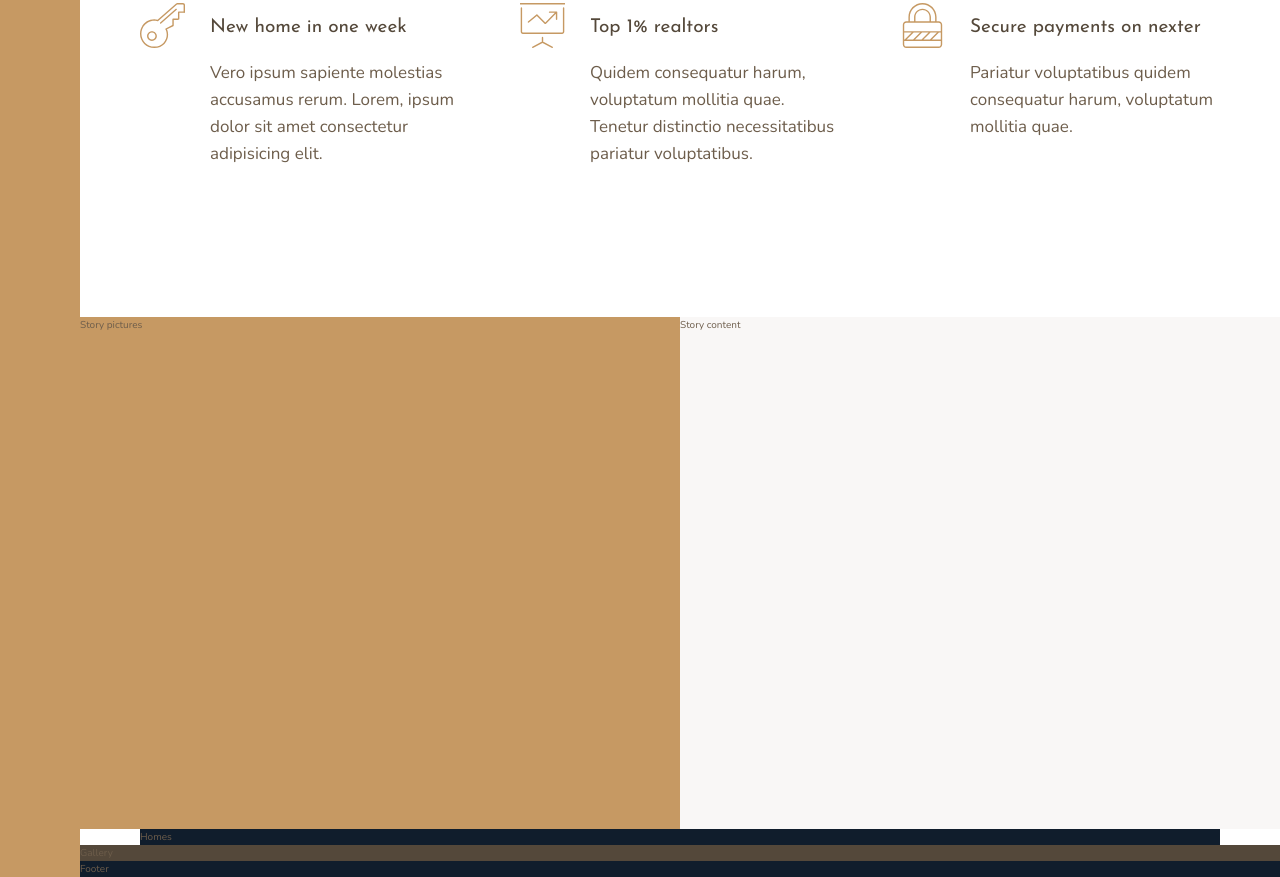
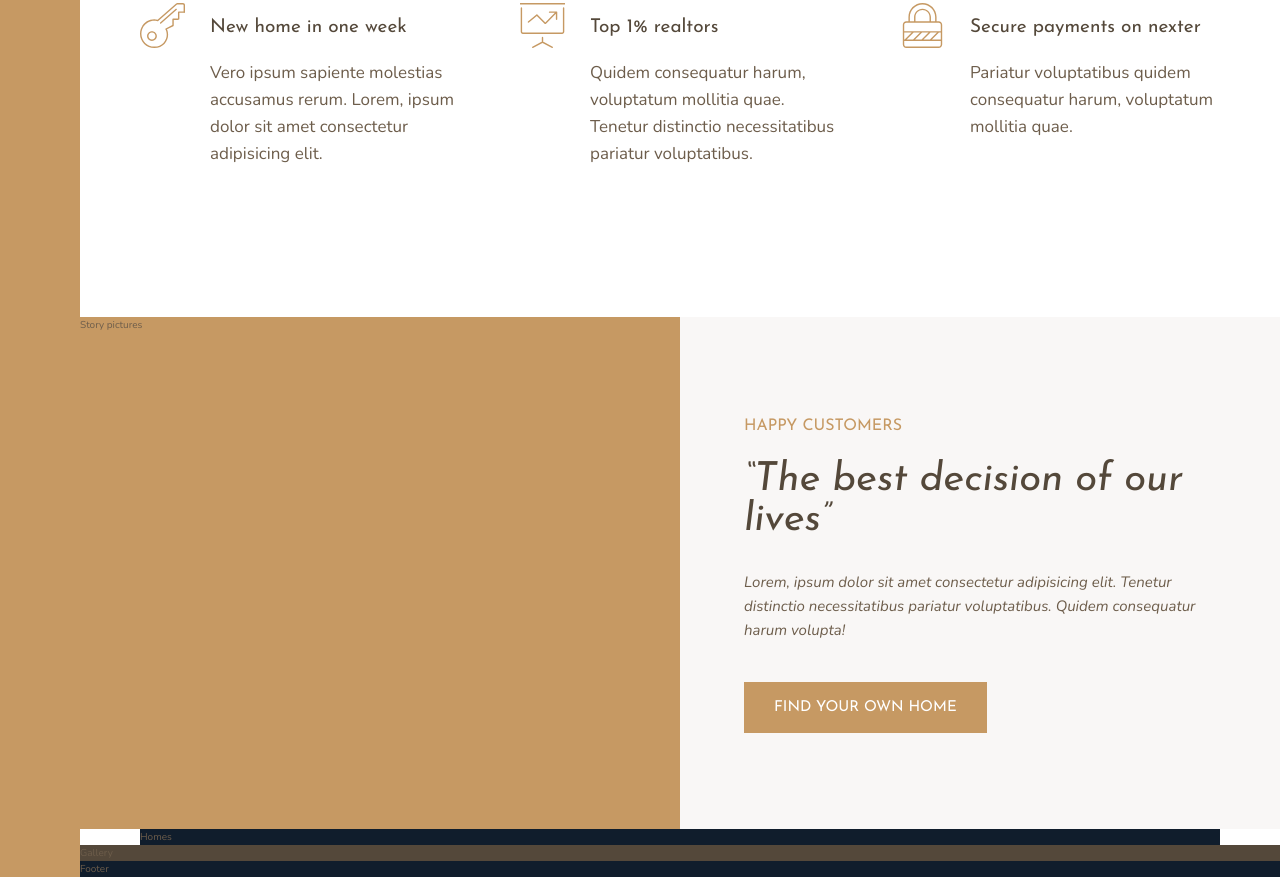
Before and after one commit to 5A58/Nexter, a website: page index.html in a window 1280 px wide. Shown: the part 991-1868 px from the top of the page. Drawn offline with nearby package versions, Linux system fonts and the light colour scheme.

Commit message:
Layout and style text portion of Story section

```diff
--- a/index.html
+++ b/index.html
@@ -93,7 +93,13 @@
     </div>
 
     <div class="story__content">
-        Story content
+        <h3 class="heading-3 mb-sm">Happy Customers</h3>
+        <h2 class="heading-2 heading-2--dark mb-md">&ldquo;The best decision of our lives&rdquo;</h2>
+        <p class="story__text">
+            Lorem, ipsum dolor sit amet consectetur adipisicing elit. Tenetur distinctio necessitatibus pariatur
+            voluptatibus. Quidem consequatur harum volupta!
+        </p>
+        <button class="btn">Find your own home</button>
     </div>
 
     <section class="homes">
--- a/sass/_story.scss
+++ b/sass/_story.scss
@@ -7,5 +7,22 @@
     &__content {
         background-color: $color-gray-light-1;
         grid-column: col-start 5 / full-end;
+
+        padding: 6rem 8vh;
+
+        // display: flex;
+        // flex-direction: column;
+        // justify-content: center;
+        // align-items: flex-start;
+
+        display: grid;
+        align-content: center;
+        justify-items: start;
+    }
+
+    &__text {
+        font-size: 1.5rem;
+        font-style: italic;
+        margin-bottom: 4rem;
     }
 }
--- a/sass/_typography.scss
+++ b/sass/_typography.scss
@@ -9,10 +9,24 @@
 
 .heading-2 {
     @extend %heading;
+    font-size: 4rem;
+    font-style: italic;
+    line-height: 1;
+
+    &--light {
+        color: $color-gray-light-1;
+    }
+
+    &--dark {
+        color: $color-gray-dark-1;
+    }
 }
 
 .heading-3 {
     @extend %heading;
+    font-size: 1.6rem;
+    color: $color-primary;
+    text-transform: uppercase;
 }
 
 .heading-4 {
@@ -27,3 +41,36 @@
         color: $color-gray-dark-1;
     }
 }
+
+.btn {
+    background-color: $color-primary;
+    color: #fff;
+    border: none;
+    border-radius: 0;
+    font-family: $font-display;
+    font-size: 1.5rem;
+    text-transform: uppercase;
+    padding: 1.8rem 3rem;
+    cursor: pointer;
+    transition: all .2s;
+
+    &:hover {
+        background-color: $color-primary-dark;
+    }
+}
+
+.mb-sm {
+    margin-bottom: 2rem;
+}
+
+.mb-md {
+    margin-bottom: 3rem;
+}
+
+.mb-lg {
+    margin-bottom: 4rem;
+}
+
+.mb-hg {
+    margin-bottom: 8rem;
+}
```
Also changed, not shown: css/style.css.
